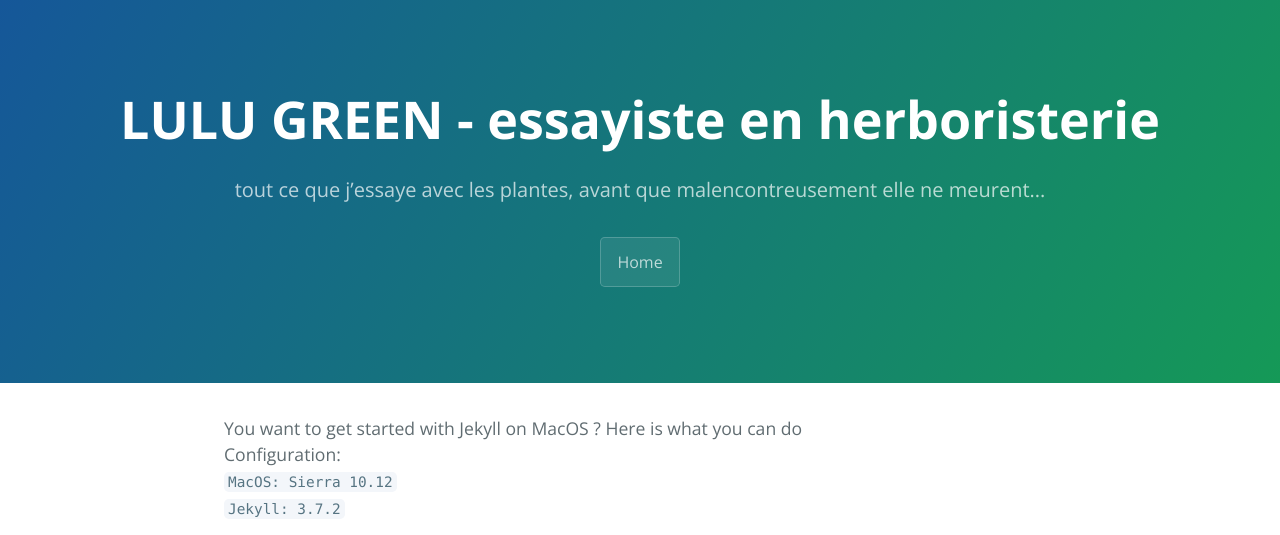
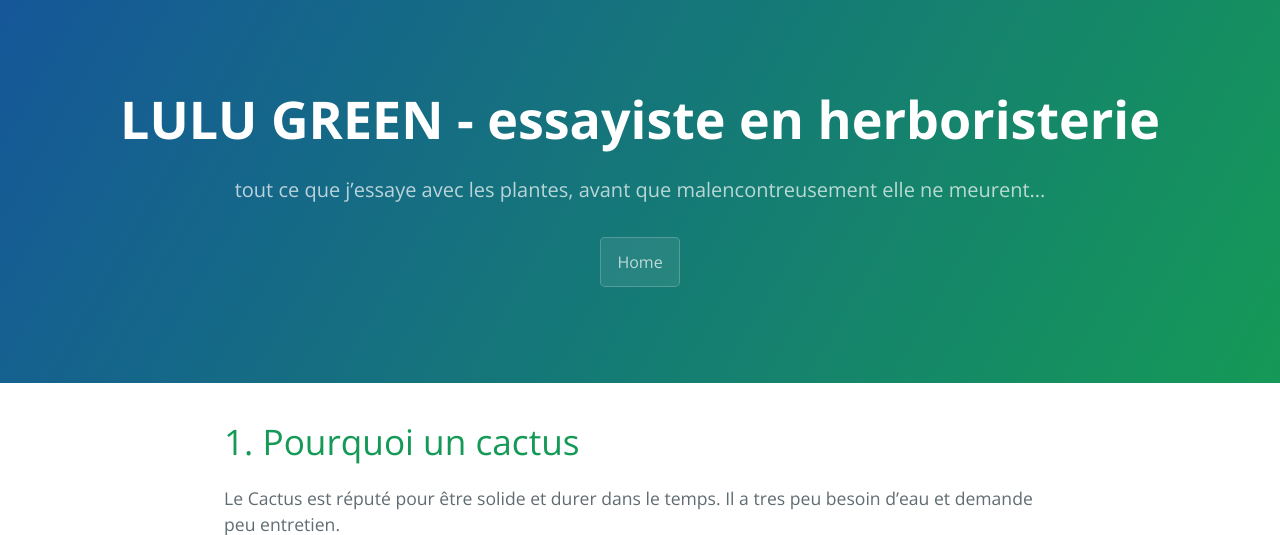
Before and after one commit to lulugreen/lulugreen, a Jekyll site: the page built from _posts/2018-02-10-Start-with-jekyll.markdown, in a window 1280 px wide and 1400 px high, cut to the strip 0-535 px from the top of the window. Built offline with Jekyll 4.4.1, drawn with Linux system fonts in a browser that asks for light colours; some of the changed text lies outside the part shown.

Commit message:
Update 2018-02-10-Start-with-jekyll.markdown

```diff
--- a/_posts/2018-02-10-Start-with-jekyll.markdown
+++ b/_posts/2018-02-10-Start-with-jekyll.markdown
@@ -1,57 +1,23 @@
 ---
 layout: default
-title:  "Start with Jekyll"
+title:  "Mon premier cactus"
 date:   2018-02-10 03:22:48 +0100
-categories: jekyll
+categories:  cactus
 ---
 
-You want to get started with Jekyll  on MacOS ? Here is what you can do
-Configuration:
-`MacOS:  Sierra 10.12`
-`Jekyll: 3.7.2`
-# 1.  Go to the [offical website][officalWebsite]
-You should see this:
-![instructions]( https://ibin.co/3rPA7OPjusBp.png){:class="img-responsive"}
 
-Before you do all this, you will probably need to install *Ruby*, in order to use `gem`
+# 1.  Pourquoi un cactus
 
-# 2.  Make sure gem is available
-
-Open a terminal and Type `gem -v`
-
-It should prompt some numbers, like `2.7.4`
-If not, you need to make *gem* command available from everywhere in you mac, [click here][gem] to know how in 1 minute
-
-# 3.  Make sure *jekyll* is not already installed
-
-Type `jekyll -v`
-
-It should say:
-`-bash: jekyll: command not found`
+Le Cactus est réputé pour être solide et durer dans le temps.
+Il a tres peu besoin d'eau et demande peu entretien.
 
 
-# 4.  Install *jekyll*
-
-`sudo gem install jekyll bundler`
-Type your password when prompted
-
-# 5.  create your first *jekyll* website called 'exampleWebsite'
-
-Type `jekyll new exampleWebsite`
+Voilà un apercu de ce à quoi ressemblait (spoiler alert) mon cactus::
+![cactus]( https://ibin.co/3rPA7OPjusBp.png){:class="img-responsive"}
 
 
-# 6.  Run and browse 'exampleWebsite'
+evidemment, vous vous doutez de ce qui s’est passé ...
 
-Type `cd exampleWebsite`
-Then type `bundle exec jekyll serve`
-
-Open a browser (Chrome for instance) and go to url [http://127.0.0.1:4000/][url]
-
-that's it !
-
-# 7.  Further reading
-
-I recommend the official doc, and also some videos like this [Youtube Tutorial][youtube]
 
 [officalWebsite]: https://jekyllrb.com/docs/home
 [gem]:   https://github.com/guillim/2018/02/12/gem-from-everywhere.html
```
